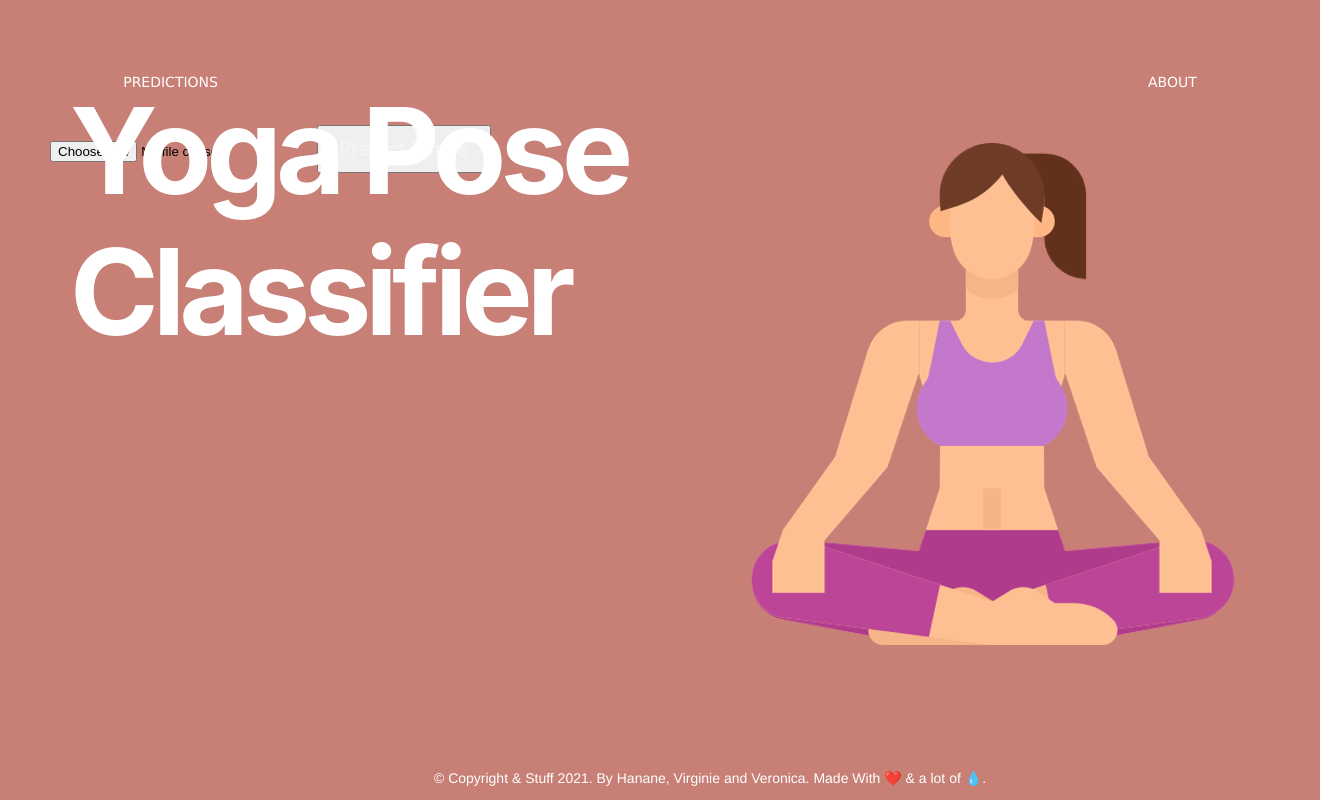
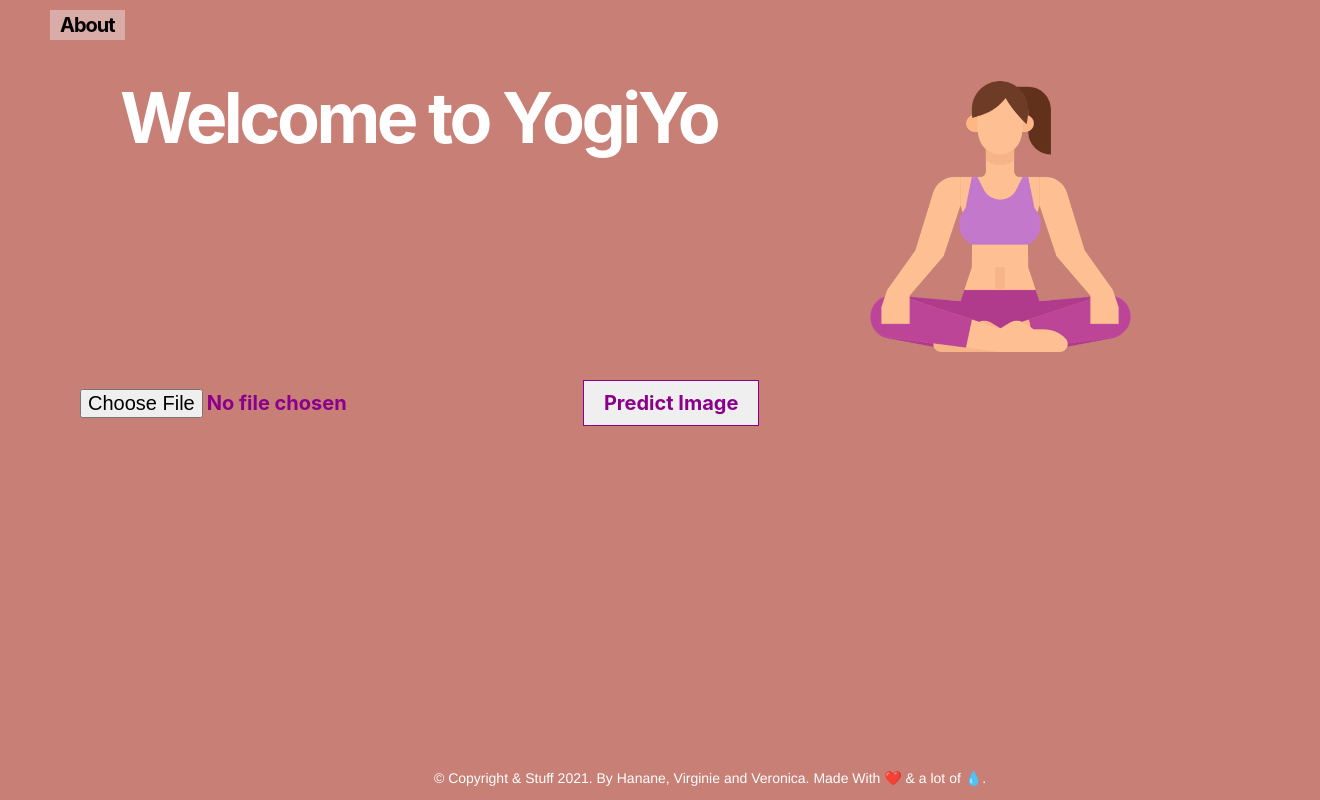
Before and after one commit to LAU856/Flask-Bis, a Flask app: page / in a window 1320 px wide. Run offline with Flask 2, Linux system fonts and the light colour scheme.

Commit message:
index last

```diff
--- a/templates/index.html
+++ b/templates/index.html
@@ -3,29 +3,24 @@
 <head>
   <meta charset="UTF-8">
   <meta name="viewport" content="width=device-width, initial-scale=1.0">
+  <title>YogiYo</title>
   <link rel="stylesheet" href="../static/style.css">
-  <div class="inner">
-    <nav id="nav" style="font-family:verdana;">
-  <a href="/" style="color:#FFFFFF">PREDICTIONS </a>
-  <a href="/predictions" style="color:#FFFFFF" >ABOUT</a>
-  </nav>
-</div>
+  <div class="inner"></div>
+  <div><a href="/prediction" style="width: 10px"><indexbutton style="top:10px;" >About</indexbutton></a></div>
 </head>
-  <body>
-  <div class="container">
-    <img src="../static/S1.png" alt="Godess" class="logo" align="right">
-  </div>
-    <h1>Yoga Pose Classifier</h1>
-
-    <form class="p-3 text-control" action='/' , method="POST"enctype="multipart/form-data">
-      <input class="form-control" type="file" name="imagefile">
-      <input class="btn btn-primary mt-3" type="submit" value="Predict Image">
+<body>
+  <h1 style="width:1200px; padding-left:50px; font-size:70px;"> Welcome to YogiYo</h1>
+  <div class ="container">
+    <form action='/' , method="POST" enctype="multipart/form-data">
+      <img src="static/S1.png" style="margin-left:800px; width :300px;">
+      <input class="btn btn2" type="file" name="imagefile">
+      <input class="btn btn1" type="submit" value="Predict Image">
     </form>
     {% if prediction %}
     <p class="test-center"> The pose is a {{prediction}}</p>
     {% endif %}
+  </div>
 </head>
-
-  </body>
+</body>
 <footer>&copy; Copyright & Stuff 2021. By Hanane, Virginie and Veronica. Made With ❤️ & a lot of 💧.</footer>
 </html>
```
